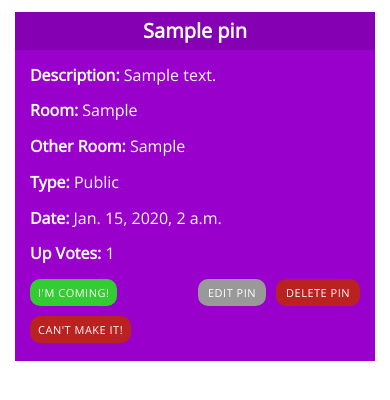
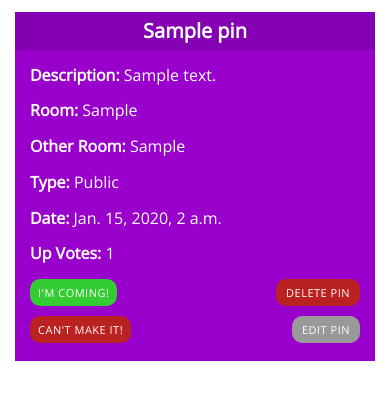
Before and after one commit to jbryant5/GarfieldWAY, a Django app: page /pins/ in a window 390 px wide. Shown: the part 249-649 px from the top of the page. Run offline with Django 3.2, Linux system fonts and the light colour scheme; tables that the repository leaves empty hold one stand-in row (values such as "Sample post").

Commit message:
formatting edit and delete for responsive

```diff
--- a/pins/templates/pins/index.html
+++ b/pins/templates/pins/index.html
@@ -142,9 +142,13 @@
 							<b>Up Votes:</b> {{pin.votes}}
 						</li>
 
-						<a href="{% url 'pins:delete' pin.id %}" id="deletelink">Delete pin</a>
+						<div id="linkdiv">
 
-						<a href="{% url 'pins:edit' pin.id %}" id="changelink">Edit pin</a>
+							<a href="{% url 'pins:delete' pin.id %}" id="deletelink">Delete pin</a>
+
+							<a href="{% url 'pins:edit' pin.id %}" id="changelink">Edit pin</a>
+
+						</div>
 
 						<form method="get" action="/pins/vote/" />
 							<input type="hidden" name="pin_id" value="{{ pin.id }}" />
--- a/static/css/base.css
+++ b/static/css/base.css
@@ -4,10 +4,6 @@ body {
 	margin: 0;
     padding: 0;
 	font-family: 'Open Sans', sans-serif;
-}
-
-@media only screen and (max-width: 375px) {
-
 }
 
 /* HEADER */
@@ -208,7 +204,7 @@ div.pinlist li {
 }
 
 div.delete-button #deletelink{
-	padding: 9px 15px;
+	/* padding: 9px 15px; */
 	display: inline-block;
     float: left;
 	margin: 12px 18px 0px 0px;
@@ -225,6 +221,10 @@ div.delete-button button{
 	letter-spacing: 0.5px;
 	font-size: 11px;
 	color: #ffffff
+}
+
+.delete-button #deletelink:hover {
+	background-color: #a41515;
 }
 
 #deleteroom {
@@ -390,7 +390,7 @@ a.deletelink:focus, a.deletelink:hover {
 	float: right;
 	display: inline-block;
 	padding: 8px 10px;
-	margin-right: 10px;
+	margin-right: 15px;
 	border: none;
 	border-radius: 10px;
 	background: #999;
@@ -416,6 +416,17 @@ a.deletelink:focus, a.deletelink:hover {
     letter-spacing: 0.5px;
     color: #fff;
 	text-decoration: none;
+}
+
+#linkdiv {
+	width: 44.6%;
+	float: right;
+}
+
+@media only screen and (max-width: 432px) {
+	#changelink {
+		margin-top: 10px;
+	}
 }
 
 .object-tools a:focus, .object-tools a:hover {
```
